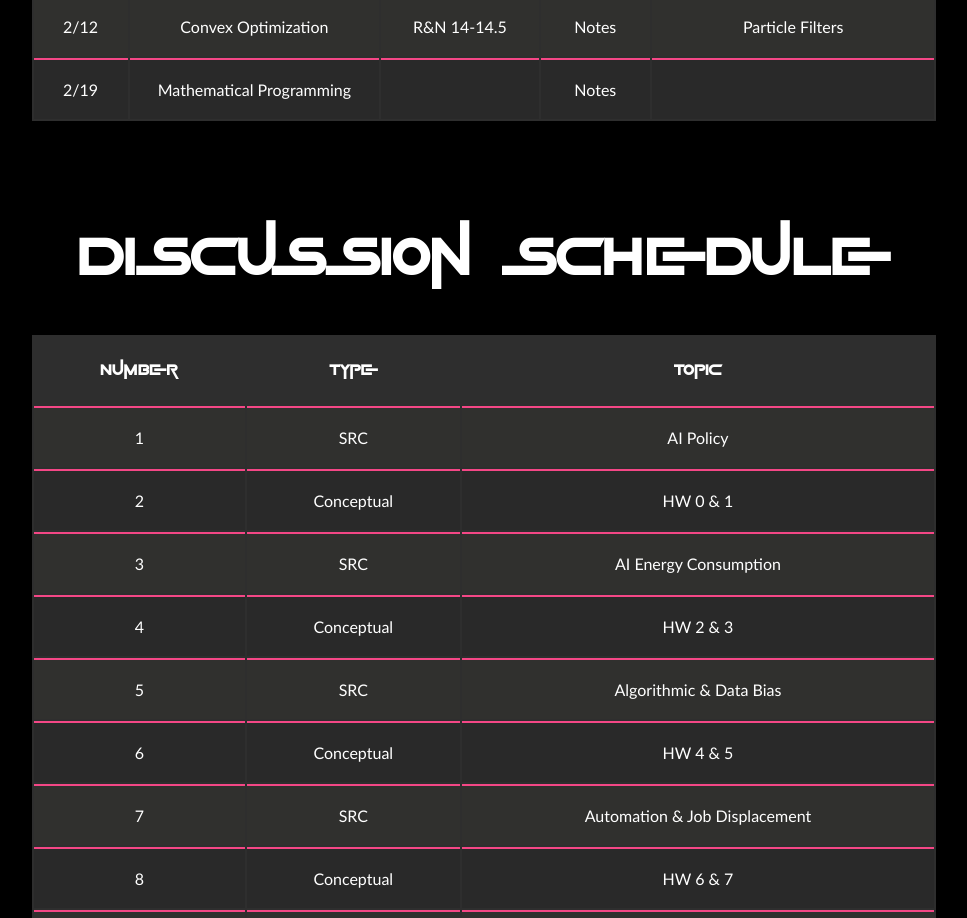
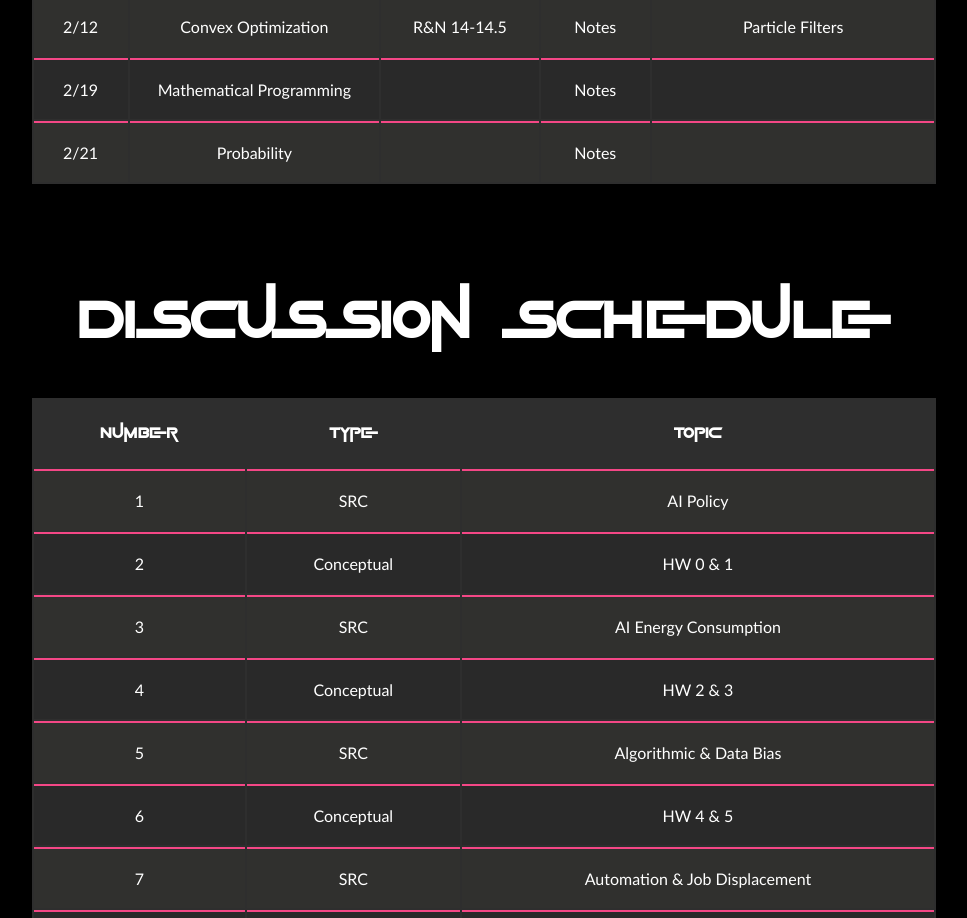
Before and after one commit to BrownCSCI410/s25-website, a React (Create React App) app: page / in a window 1280 px wide. Shown: the part 1680-2598 px from the top of the page, without its empty margins (156-1123 px from the left). Built offline with nearby package versions, Linux system fonts and the light colour scheme.

Commit message:
Added lecture notes for 2/21

```diff
--- a/src/Components/Lectures/Lectures.tsx
+++ b/src/Components/Lectures/Lectures.tsx
@@ -155,8 +155,15 @@ export class Lectures extends React.Component<LectureProps> {
 			autoReleaseDate: "Feb 19, 2025 04:00:00 EDT",
 		},
 
+		{
+			cellNames: ["2/21", "Probability", "", "Notes", ""],
+			cellNametoLinks: new Map<string, string>([
+				["Notes", require("./lecture_notes/probability.pdf")],
+			]),
+			autoReleaseDate: "Feb 21, 2025 04:00:00 EDT",
+		},
+
 		/**
-        { cellNames: ["2/19", "Intro to Supervised Learning", "R&N Chapter 3.5.2-3.7", "Notes", " "], cellNametoLinks: new Map<string,string>([["Notes", "lecture_notes/informed_search.pdf"],["Pathfinding Visualizations", "https://qiao.github.io/PathFinding.js/visual/"]]),autoReleaseDate: "Mar 16, 2025 04:00:00 EDT"  },
         { cellNames: ["2/21", "k Nearest Neighbors", "R&N Chapter 3.5.2-3.7", "Notes", " "], cellNametoLinks: new Map<string,string>([["Notes", "lecture_notes/informed_search.pdf"],["Pathfinding Visualizations", "https://qiao.github.io/PathFinding.js/visual/"]]) ,autoReleaseDate: "Mar 16, 2025 04:00:00 EDT" },
         { cellNames: ["2/24", "Naive Bayes", "R&N Chapter 3.5.2-3.7", "Notes", " "], cellNametoLinks: new Map<string,string>([["Notes", "lecture_notes/informed_search.pdf"],["Pathfinding Visualizations", "https://qiao.github.io/PathFinding.js/visual/"]]) ,autoReleaseDate: "Mar 16, 2025 04:00:00 EDT" },
         { cellNames: ["2/26", "Continuous Optimization", "R&N Chapter 3.5.2-3.7", "Notes", " "], cellNametoLinks: new Map<string,string>([["Notes", "lecture_notes/informed_search.pdf"],["Pathfinding Visualizations", "https://qiao.github.io/PathFinding.js/visual/"]]) ,autoReleaseDate: "Mar 16, 2025 04:00:00 EDT" },
```
